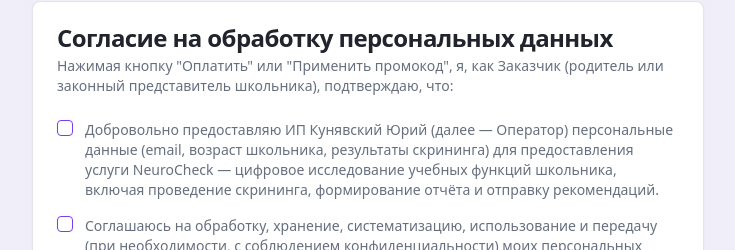
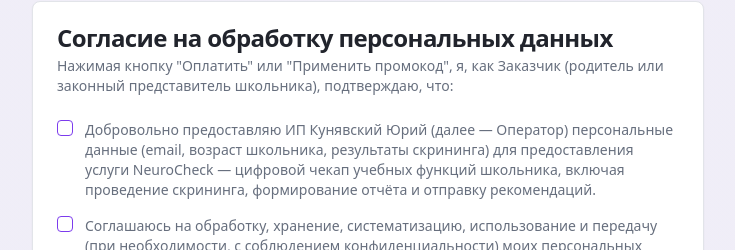
Before and after one commit to thebotschool/NeuroCheck, a React (Vite) app: page /access in a window 1280 px wide. Shown: the part 643-893 px from the top of the page, without its empty margins (272-1007 px from the left). Built offline with nearby package versions, Linux system fonts and the light colour scheme.

Commit message:
чекап

```diff
--- a/api/create-payment.mjs
+++ b/api/create-payment.mjs
@@ -22,7 +22,7 @@
       type: 'redirect',
       return_url: 'https://www.neurocheck.ru/success',
     },
-    description: 'Цифровое исследование учебных функций',
+    description: 'цифровой чекап учебных функций',
     metadata: { email, clientId },
     receipt: {
       customer: {
@@ -30,7 +30,7 @@
       },
       items: [
         {
-          description: 'Цифровое исследование учебных функций',
+          description: 'цифровой чекап учебных функций',
           quantity: '1.00',
           amount: {
             value: '850.00',
--- a/index.html
+++ b/index.html
@@ -4,7 +4,7 @@
     <meta charset="UTF-8" />
     <meta name="viewport" content="width=device-width, initial-scale=1.0" />
     <title>cogntiview-lab</title>
-    <meta name="description" content="Цифровое исследование учебных функций школьника" />
+    <meta name="description" content="цифровой чекап учебных функций школьника" />
     <meta name="author" content="Lovable" />
 
     <!-- Yandex.Metrika counter -->
@@ -24,8 +24,8 @@
 
     <meta name="mailru-domain" content="l3F308oYfqB5BiAN" />
     <link rel="icon" href="/favicon.ico" />
-    <meta property="og:title" content="NeuroCheck Цифровое исследование учебных функций школьника" />
-    <meta property="og:description" content="Цифровое исследование учебных функций школьника" />
+    <meta property="og:title" content="NeuroCheck цифровой чекап учебных функций школьника" />
+    <meta property="og:description" content="цифровой чекап учебных функций школьника" />
     <meta property="og:image" content="/placeholder.svg" />
     <meta property="og:url" content="https://neurocheck.ru" />
     <meta name="twitter:card" content="summary_large_image" />
--- a/src/pages/AccessPage.tsx
+++ b/src/pages/AccessPage.tsx
@@ -11,7 +11,7 @@
 import Footer from '@/components/Footer';
 
 const consentPoints = [
-  'Добровольно предоставляю ИП Кунявский Юрий (далее — Оператор) персональные данные (email, возраст школьника, результаты скрининга) для предоставления услуги **NeuroCheck — цифровое исследование учебных функций школьника**, включая проведение скрининга, формирование отчёта и отправку рекомендаций.',
+  'Добровольно предоставляю ИП Кунявский Юрий (далее — Оператор) персональные данные (email, возраст школьника, результаты скрининга) для предоставления услуги **NeuroCheck — цифровой чекап учебных функций школьника**, включая проведение скрининга, формирование отчёта и отправку рекомендаций.',
   'Соглашаюсь на обработку, хранение, систематизацию, использование и передачу (при необходимости, с соблюдением конфиденциальности) моих персональных данных в соответствии с Федеральным законом РФ №152-ФЗ "О персональных данных".',
   'Разрешаю обработку данных школьника (возраст, результаты тестов), предоставленных мной как законным представителем, для целей формирования отчёта и рекомендаций, соответствующих ФГОС.',
   'Подтверждаю, что ознакомлен(а) с Политикой конфиденциальности и Публичной офертой на сайте neurocheck.ru, и принимаю их условия.',
--- a/src/pages/LandingPage.tsx
+++ b/src/pages/LandingPage.tsx
@@ -13,7 +13,7 @@
         {/* Hero Section */}
         <section className="max-w-3xl mx-auto text-center space-y-6">
           <h1 className="text-4xl font-bold leading-tight">
-            NeuroCheck — цифровое исследование учебных функций школьника
+            NeuroCheck — цифровой чекап учебных функций школьника
           </h1>
           <p className="text-lg text-gray-600">
             Помогаем понять, как работают внимание, самоконтроль и память — за 15 минут, без сложного оборудования и без присутствия специалистов.
```
Also changed, not shown: public/NeuroCheck_Report.md (+1 -1 lines), 1 other file (tests, documents, lock files or other folders).
